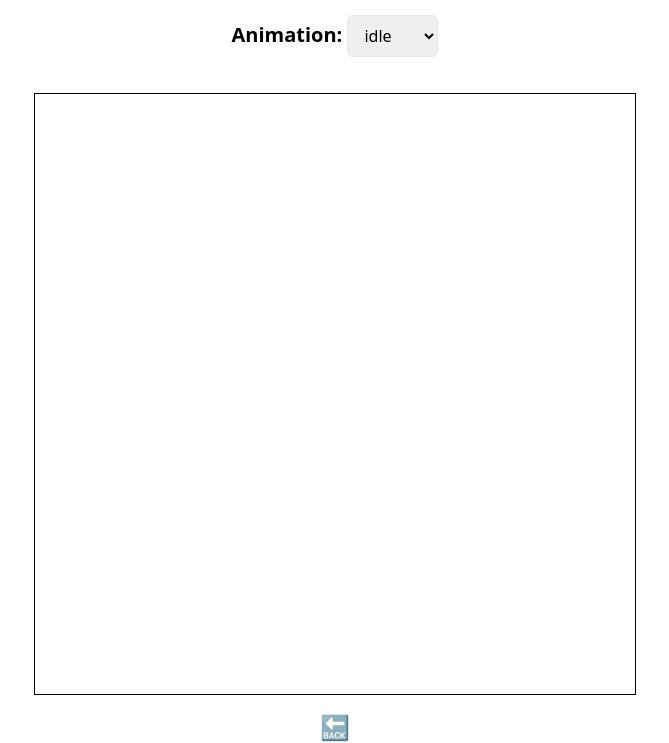
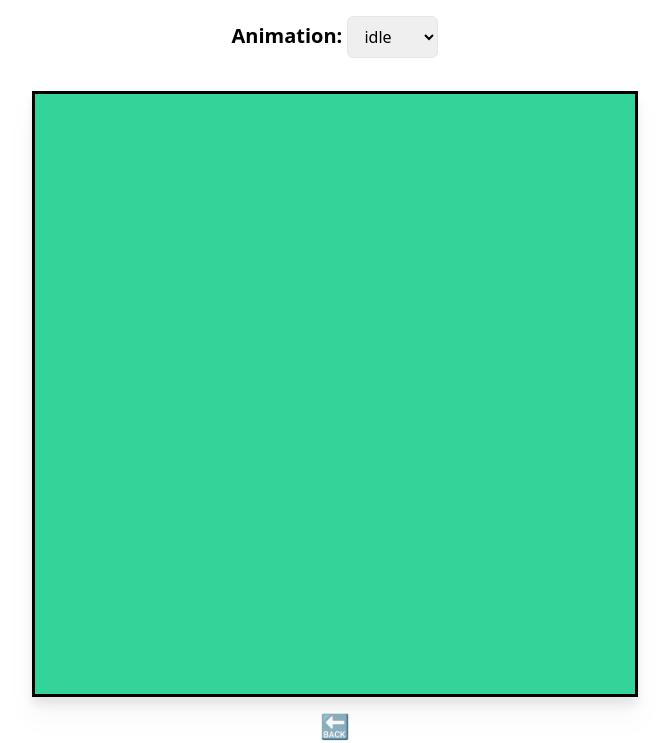
Before and after one commit to BorisKlco/js.BrowserGames, a website built with Vite: page 001-sprite-animation/index.html in a window 1280 px wide. Shown: the part 59-802 px from the top of the page, without its empty margins (305-974 px from the left). Built offline with nearby package versions, Linux system fonts and the light colour scheme.

Commit message:
2 files modified

```diff
--- a/001-sprite-animation/index.html
+++ b/001-sprite-animation/index.html
@@ -18,7 +18,7 @@
           class="px-3 py-2 rounded-md border"
         ></select>
       </div>
-      <canvas id="box" class="border border-black"></canvas>
+      <canvas id="box" class="outline drop-shadow-xl bg-emerald-400"></canvas>
       <a class="text-2xl text-center" href="../">🔙</a>
     </div>
     <script src="script.js"></script>
```
Also changed, not shown: 002-parallax/index.html (+1 -1 lines).
